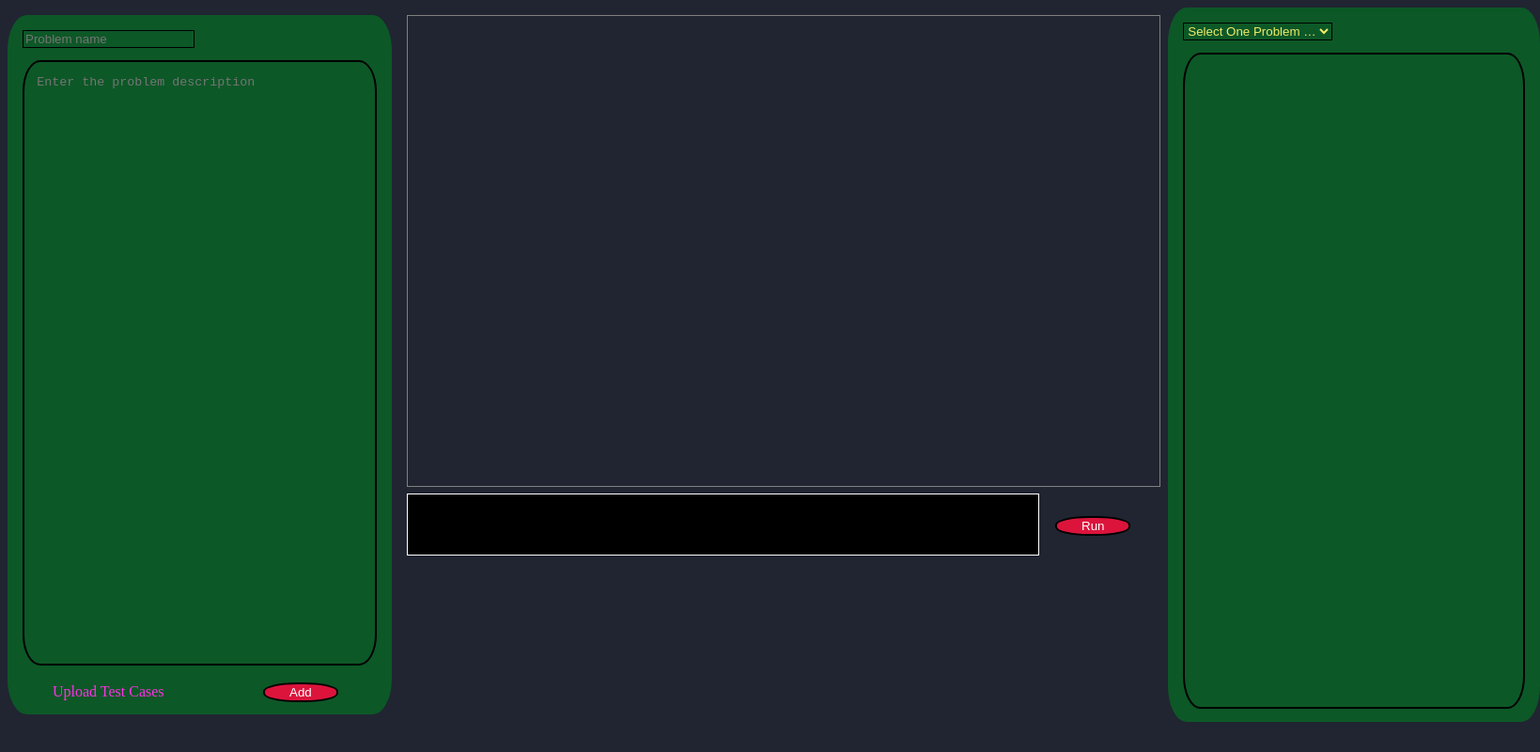
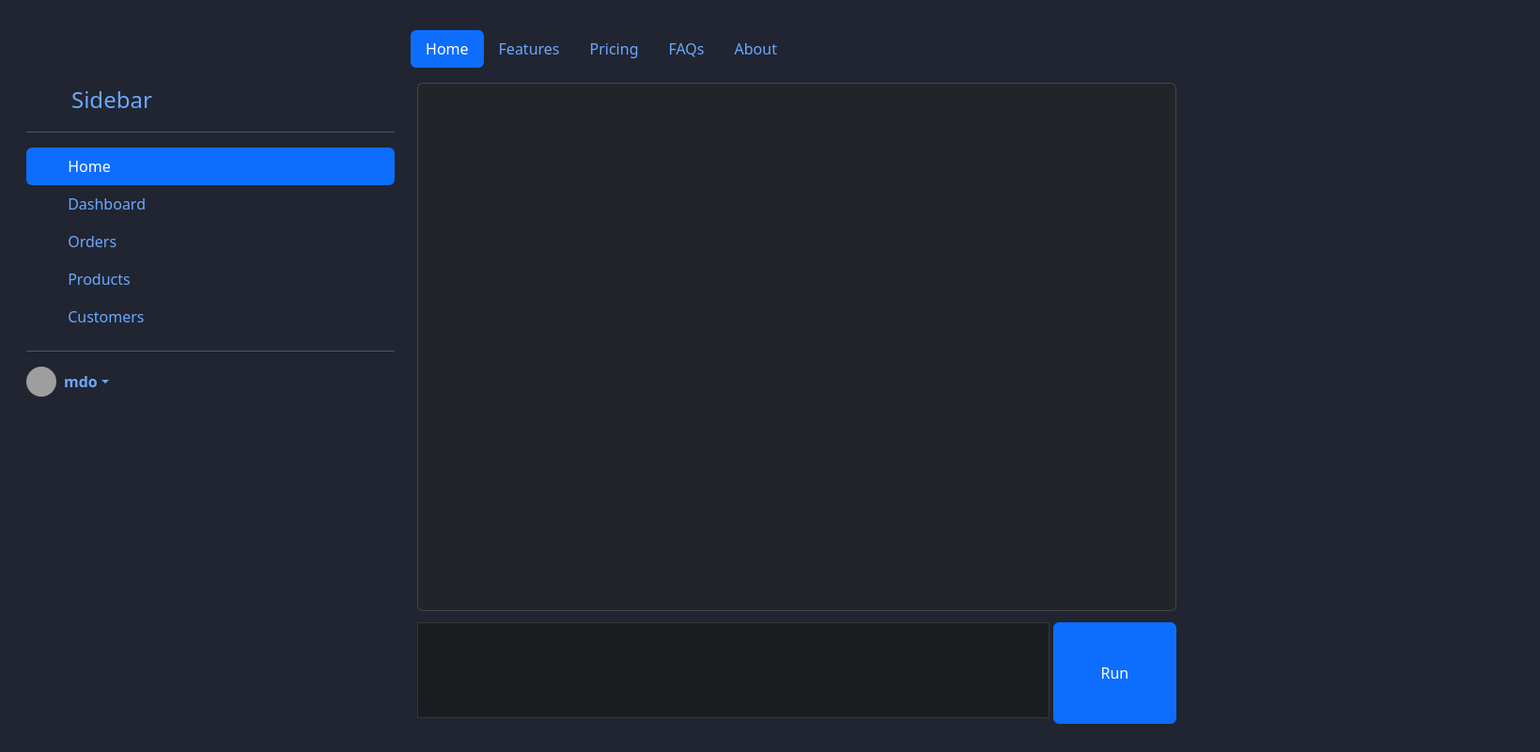
Before and after one commit to Cheto59/UltraProgrammingQuest, a website with bundled scripts: page index.html in a window 1280 px wide. Shown: the whole page at 94% size, 1639 px wide, since content can reach past the window. Built offline with nearby package versions, Linux system fonts and the light colour scheme; grey boxes are pictures that could not be loaded; files whose address does not match are found by name.

Commit message:
Bootstrap

```diff
--- a/index.html
+++ b/index.html
@@ -1,39 +1,125 @@
 <!DOCTYPE html>
-<html lang="en">
+<html lang="en" data-bs-theme="dark">
 <head>
     <meta charset="UTF-8">
     <meta http-equiv="X-UA-Compatible" content="IE=edge">
     <meta name="viewport" content="width=device-width, initial-scale=1.0">
     <meta http-equiv="Content-Type" content="text/html;charset=utf-8" />
     <link rel="stylesheet" href="styles/styles.css">
-    <script src="http://ajax.googleapis.com/ajax/libs/jquery/1.9.0/jquery.min.js" type="text/javascript"></script>
-    <script src="skulpt/skulpt.min.js" type="text/javascript"></script>
-    <script src="skulpt/skulpt-stdlib.js" type="text/javascript"></script>
+    <link href="https://cdn.jsdelivr.net/npm/bootstrap@5.3.0-alpha1/dist/css/bootstrap.min.css" rel="stylesheet" integrity="sha384-GLhlTQ8iRABdZLl6O3oVMWSktQOp6b7In1Zl3/Jr59b6EGGoI1aFkw7cmDA6j6gD" crossorigin="anonymous">
     <title>Document</title>
 </head>
 <body>
 
-    <div class="problemCreator">
-        <input type="text" id="nameInput" placeholder="Problem name"><br>
-        <textarea name="Description" id="descriptionTextArea" placeholder="Enter the problem description"></textarea><br>
-        <label for="testCasesSelector" id="testCasesSelectorLabel">Upload Test Cases</label>
-        <input type="file" id="testCasesSelector" accept=".txt" placeholder="Sin casos de prueba">
-        <button class="actionButton" id="addProblemButton">Add</button>
+    <div class="container-fluid m-3">
+
+        <header class="d-flex justify-content-center py-3">
+            <ul class="nav nav-pills">
+              <li class="nav-item"><a href="#" class="nav-link active" aria-current="page">Home</a></li>
+              <li class="nav-item"><a href="#" class="nav-link">Features</a></li>
+              <li class="nav-item"><a href="#" class="nav-link">Pricing</a></li>
+              <li class="nav-item"><a href="#" class="nav-link">FAQs</a></li>
+              <li class="nav-item"><a href="#" class="nav-link">About</a></li>
+            </ul>
+          </header>
+
+        <div class="row">
+            <div class="col-4">
+                <div>
+                    <a href="/" class="d-flex align-items-center mb-3 mb-md-0 me-md-auto text-decoration-none">
+                      <svg class="bi pe-none me-2" width="40" height="32"><use xlink:href="#bootstrap"></use></svg>
+                      <span class="fs-4">Sidebar</span>
+                    </a>
+                    <hr>
+                    <ul class="nav nav-pills flex-column mb-auto">
+                      <li class="nav-item">
+                        <a href="#" class="nav-link active" aria-current="page">
+                          <svg class="bi pe-none me-2" width="16" height="16"><use xlink:href="#home"></use></svg>
+                          Home
+                        </a>
+                      </li>
+                      <li>
+                        <a href="#" class="nav-link">
+                          <svg class="bi pe-none me-2" width="16" height="16"><use xlink:href="#speedometer2"></use></svg>
+                          Dashboard
+                        </a>
+                      </li>
+                      <li>
+                        <a href="#" class="nav-link">
+                          <svg class="bi pe-none me-2" width="16" height="16"><use xlink:href="#table"></use></svg>
+                          Orders
+                        </a>
+                      </li>
+                      <li>
+                        <a href="#" class="nav-link">
+                          <svg class="bi pe-none me-2" width="16" height="16"><use xlink:href="#grid"></use></svg>
+                          Products
+                        </a>
+                      </li>
+                      <li>
+                        <a href="#" class="nav-link">
+                          <svg class="bi pe-none me-2" width="16" height="16"><use xlink:href="#people-circle"></use></svg>
+                          Customers
+                        </a>
+                      </li>
+                    </ul>
+                    <hr>
+                    <div class="dropdown">
+                      <a href="#" class="d-flex align-items-center text-decoration-none dropdown-toggle" data-bs-toggle="dropdown" aria-expanded="false">
+                        <img src="https://github.com/mdo.png" alt="" width="32" height="32" class="rounded-circle me-2">
+                        <strong>mdo</strong>
+                      </a>
+                      <ul class="dropdown-menu text-small shadow">
+                        <li><a class="dropdown-item" href="#">New project...</a></li>
+                        <li><a class="dropdown-item" href="#">Settings</a></li>
+                        <li><a class="dropdown-item" href="#">Profile</a></li>
+                        <li><hr class="dropdown-divider"></li>
+                        <li><a class="dropdown-item" href="#">Sign out</a></li>
+                      </ul>
+                    </div>
+                  </div>
+            </div>
+            <div class="col-8">
+                <div class="card">
+                    <div id="codeEditor" class="w-100" style="height: 70vh;"></div>
+                </div>
+
+                <div class="row mt-2 g-1">
+                    <div class="col-10">
+                        <textarea id="console" class="w-100 bg-dark-subtle console text-light fs-6" rows="4" disabled="true" spellcheck="false"></textarea>
+                    </div>
+
+                    <div class="col-2">
+                        <button id="runButton" class="btn btn-primary btn-block btn-large w-100 h-100"> Run</button>
+                    </div>
+                </div>
+            </div>
+        </div>
+
+
+        <!-- <div class="problemCreator">
+            <input type="text" id="nameInput" placeholder="Problem name"><br>
+            <textarea name="Description" id="descriptionTextArea" placeholder="Enter the problem description"></textarea><br>
+            <label for="testCasesSelector" id="testCasesSelectorLabel">Upload Test Cases</label>
+            <input type="file" id="testCasesSelector" accept=".txt" placeholder="Sin casos de prueba">
+            <button class="actionButton" id="addProblemButton">Add</button>
+        </div> -->
+
+
+
+        <!-- <div class="problemSelector">
+            <select name="ProblemSelector" id="problemSelect"><option value="">Select One Problem …</option></select><br>
+            <textarea name="ProblemTextArea" id="problemTextArea" disabled="true" spellcheck="false"></textarea>
+        </div> -->
+
+        <script type="module" src="dist/index.js"></script>
+
+        <script src="https://cdn.jsdelivr.net/npm/bootstrap@5.3.0-alpha1/dist/js/bootstrap.bundle.min.js" integrity="sha384-w76AqPfDkMBDXo30jS1Sgez6pr3x5MlQ1ZAGC+nuZB+EYdgRZgiwxhTBTkF7CXvN" crossorigin="anonymous"></script>
+        <script src="http://ajax.googleapis.com/ajax/libs/jquery/1.9.0/jquery.min.js" type="text/javascript"></script>
+        <script src="skulpt/skulpt.min.js" type="text/javascript"></script>
+        <script src="skulpt/skulpt-stdlib.js" type="text/javascript"></script>
+        <script src="./node_modules/monaco-editor/min/vs/loader.js"></script>
     </div>
 
-
-    <div class = "mainContainer">
-        <div id="codeEditor" style="width: 800px; height: 500px; border: 1px solid grey"></div>
-        <script src="./node_modules/monaco-editor/min/vs/loader.js"></script>
-        <textarea name="" id="console" cols="105" rows="4" disabled="true" spellcheck="false"></textarea>
-        <button id="runButton" class="actionButton">Run</button>
-    </div>
-
-    <div class="problemSelector">
-        <select name="ProblemSelector" id="problemSelect"><option value="">Select One Problem …</option></select><br>
-        <textarea name="ProblemTextArea" id="problemTextArea" disabled="true" spellcheck="false"></textarea>
-    </div>
-
-    <script type="module" src="dist/index.js"></script>
 </body>
 </html>
--- a/styles/styles.css
+++ b/styles/styles.css
@@ -2,6 +2,11 @@ body{
     background-color: rgba(32,37,49,255);
     padding: 0em;
     display: flex;
+}
+
+.console{
+    resize: none;
+    font-family: "Lucida Console", "Courier New", monospace;
 }
 
 
@@ -60,23 +65,6 @@ input[type="file"] {
     display: inline;
 }
 
-#console{
-    margin-top: 0.5em;
-    width: 50em;
-    resize: none;
-    background-color: black;
-    border-color: white;
-    color: white;
-}
-
-#runButton{
-    width: 80px;
-    position: relative;
-    top: -2em;
-    left: 1em;
-}
-
-
 /* Parte Derecha de la Pagina */
 
 .problemSelector{
```
Also changed, not shown: dist/index.js.
